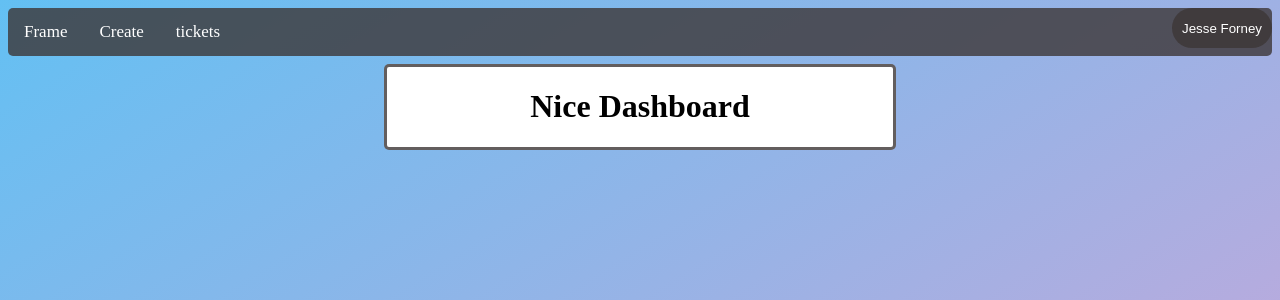
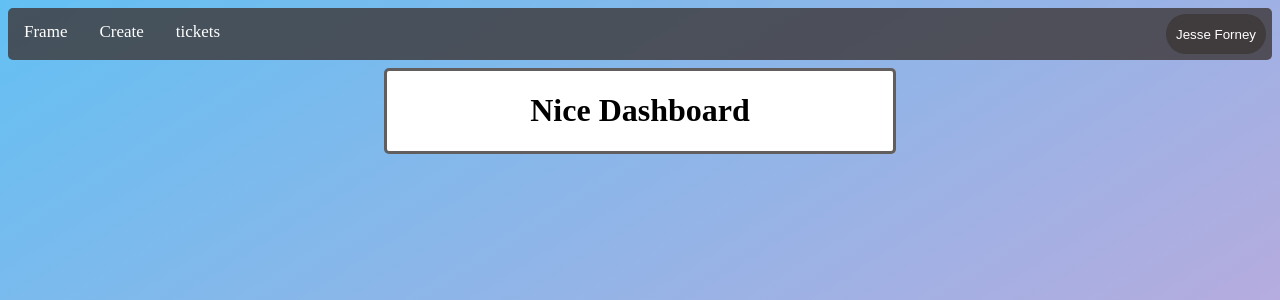
Before and after one commit to jesseforney8/Frame, a Flask app: page / in a window 1280 px wide. Shown: the top 300 px of the page. Run offline with Flask 2, Linux system fonts and the light colour scheme; a user stored in the database is signed in.

Commit message:
filter btn

```diff
--- a/Frame/website/static/styles.css
+++ b/Frame/website/static/styles.css
@@ -41,7 +41,11 @@ float: right;
   }
 
   #namedropdwn {
+
     float: right;
+  padding: 6px;
+  border: none;
+  font-size: 17px;
   }
 /*  drop down styling  ----------------------------------------------------------------------------------------------------------------------------------------------------- */
 
--- a/Frame/website/templates/tickets.html
+++ b/Frame/website/templates/tickets.html
@@ -11,6 +11,7 @@
         <button class="drplink">test2</button>
     </div>
   <input class="search" type="text">
+</div>
 </div>
 
 {%endblock%}
```
